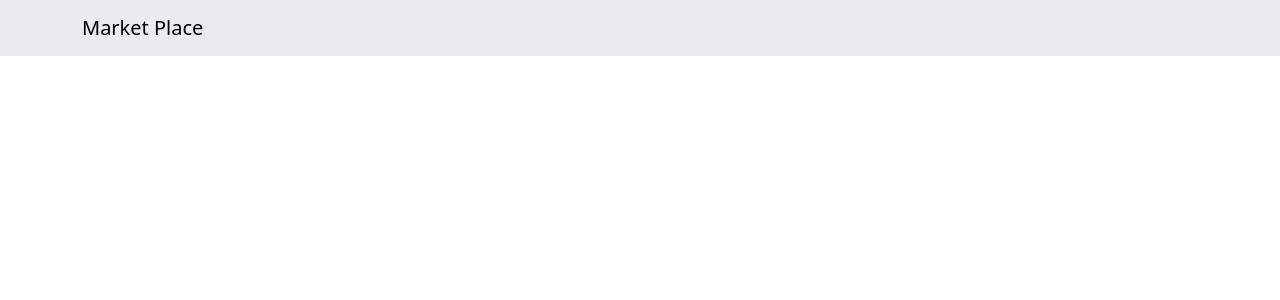
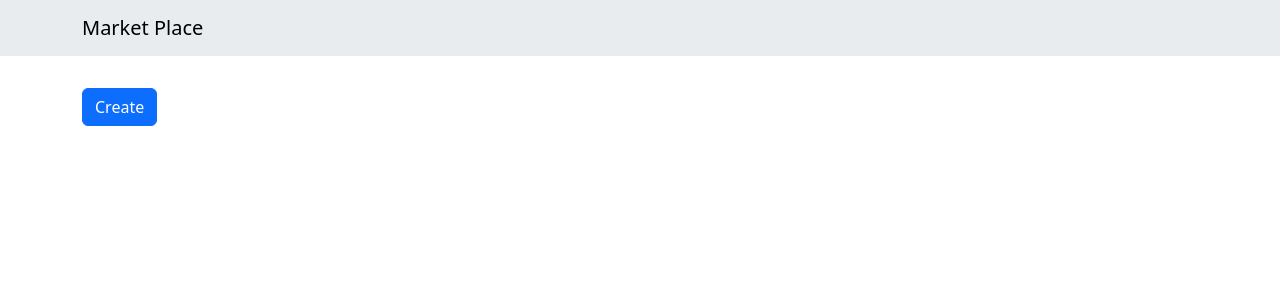
Before and after one commit to dockercaptain/marketplace-ui, a React (Vite) app: page /application/postgres in a window 1280 px wide. Before the commit this address had no page. Shown: the top 300 px of the page. Built offline with nearby package versions, Linux system fonts and the light colour scheme.

Commit message:
app container padding and update navbar brand click functionality

```diff
--- a/src/App.scss
+++ b/src/App.scss
@@ -0,0 +1,3 @@
+.app-container {
+  padding: 2rem 0;
+}
--- a/src/App.tsx
+++ b/src/App.tsx
@@ -1,16 +1,25 @@
 import { Container, Navbar } from "react-bootstrap";
 import "./App.scss";
 import AppRoutes from "./routes/Routes";
+import { useNavigate } from "react-router-dom";
 
 function App() {
+  const navigate = useNavigate();
   return (
     <>
       <Navbar className="bg-body-secondary">
         <Container>
-          <Navbar.Brand href="#home">Market Place</Navbar.Brand>
+          <Navbar.Brand
+            style={{ cursor: "pointer" }}
+            onClick={() => {
+              navigate("/");
+            }}
+          >
+            Market Place
+          </Navbar.Brand>
         </Container>
       </Navbar>
-      <Container>
+      <Container className="app-container">
         <AppRoutes />
       </Container>
     </>
--- a/src/components/ApplicationList/ApplicationItem.tsx
+++ b/src/components/ApplicationList/ApplicationItem.tsx
@@ -1,4 +1,5 @@
 import { FunctionComponent } from "react";
+import { useNavigate } from "react-router-dom";
 import { ApplicationType } from "./ApplicationTypes";
 import getIcon from "../../common/utils/getIcon";
 
@@ -8,10 +9,17 @@ export type ApplicationItemProps = {
 const ApplicationItem: FunctionComponent<ApplicationItemProps> = ({
   application,
 }) => {
-  console.log(application);
-
+  const navigate = useNavigate();
+  const handleApplicationClick = () => {
+    if (application.Id === 1) {
+      navigate(`/application/postgres`);
+    }
+  };
   return (
-    <div className="application-item-container">
+    <div
+      className="application-item-container"
+      onClick={handleApplicationClick}
+    >
       <div className="side-bar" />
       <div className="content">
         <div className="icon">
--- a/src/components/ApplicationList/ApplicationList.tsx
+++ b/src/components/ApplicationList/ApplicationList.tsx
@@ -45,7 +45,7 @@ const ApplicationList = () => {
       ) : (
         <div className="application-list-items">
           {filteredData?.map((application) => (
-            <ApplicationItem application={application} />
+            <ApplicationItem key={application.Id} application={application} />
           ))}
         </div>
       )}
--- a/src/components/ApplicationList/styles.scss
+++ b/src/components/ApplicationList/styles.scss
@@ -1,6 +1,4 @@
 .application-container {
-  padding: 1rem 0;
-
   .application-list-items {
     user-select: none;
     display: flex;
--- /dev/null
+++ b/src/components/Postgress/Create.tsx
@@ -0,0 +1,5 @@
+const Create = () => {
+  return <div>Create</div>;
+};
+
+export default Create;
--- /dev/null
+++ b/src/components/Postgress/List.tsx
@@ -0,0 +1,19 @@
+import { Button } from "react-bootstrap";
+import { useNavigate } from "react-router-dom";
+
+const List = () => {
+  const navigate = useNavigate();
+  return (
+    <div>
+      <Button
+        onClick={() => {
+          navigate("./create");
+        }}
+      >
+        Create
+      </Button>
+    </div>
+  );
+};
+
+export default List;
--- a/src/routes/Routes.tsx
+++ b/src/routes/Routes.tsx
@@ -1,5 +1,7 @@
 import { lazy, Suspense } from "react";
 import { Routes, Route } from "react-router-dom";
+import List from "../components/Postgress/List";
+import Create from "../components/Postgress/Create";
 const ApplicationList = lazy(() => import("../components/ApplicationList"));
 
 const getElement = (element: JSX.Element) => {
@@ -10,6 +12,11 @@ const AppRoutes = () => {
   return (
     <Routes>
       <Route path="/" element={getElement(<ApplicationList />)} />
+      <Route path="/application/postgres" element={getElement(<List />)} />
+      <Route
+        path="/application/postgres/create"
+        element={getElement(<Create />)}
+      />
     </Routes>
   );
 };
```
